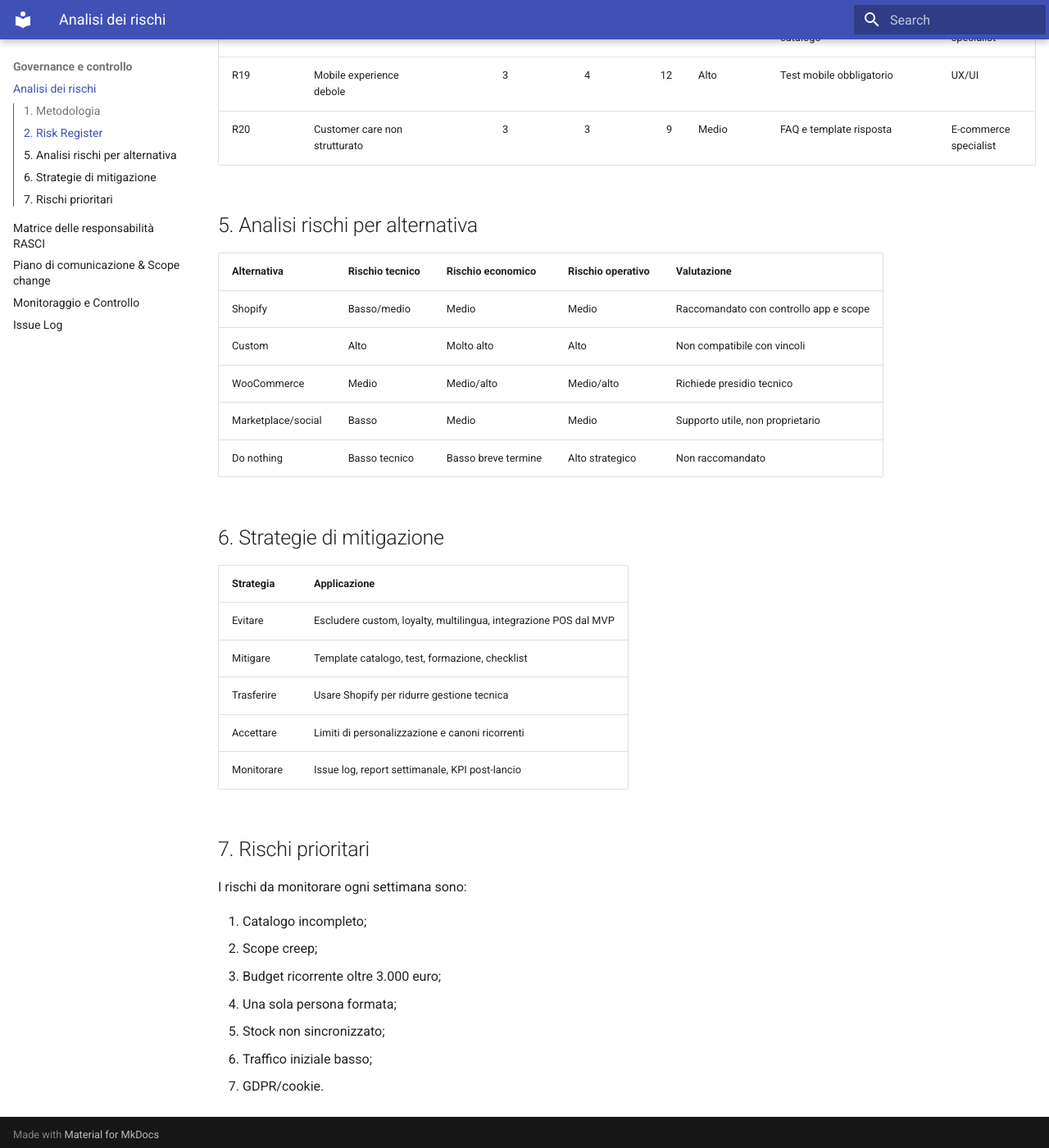
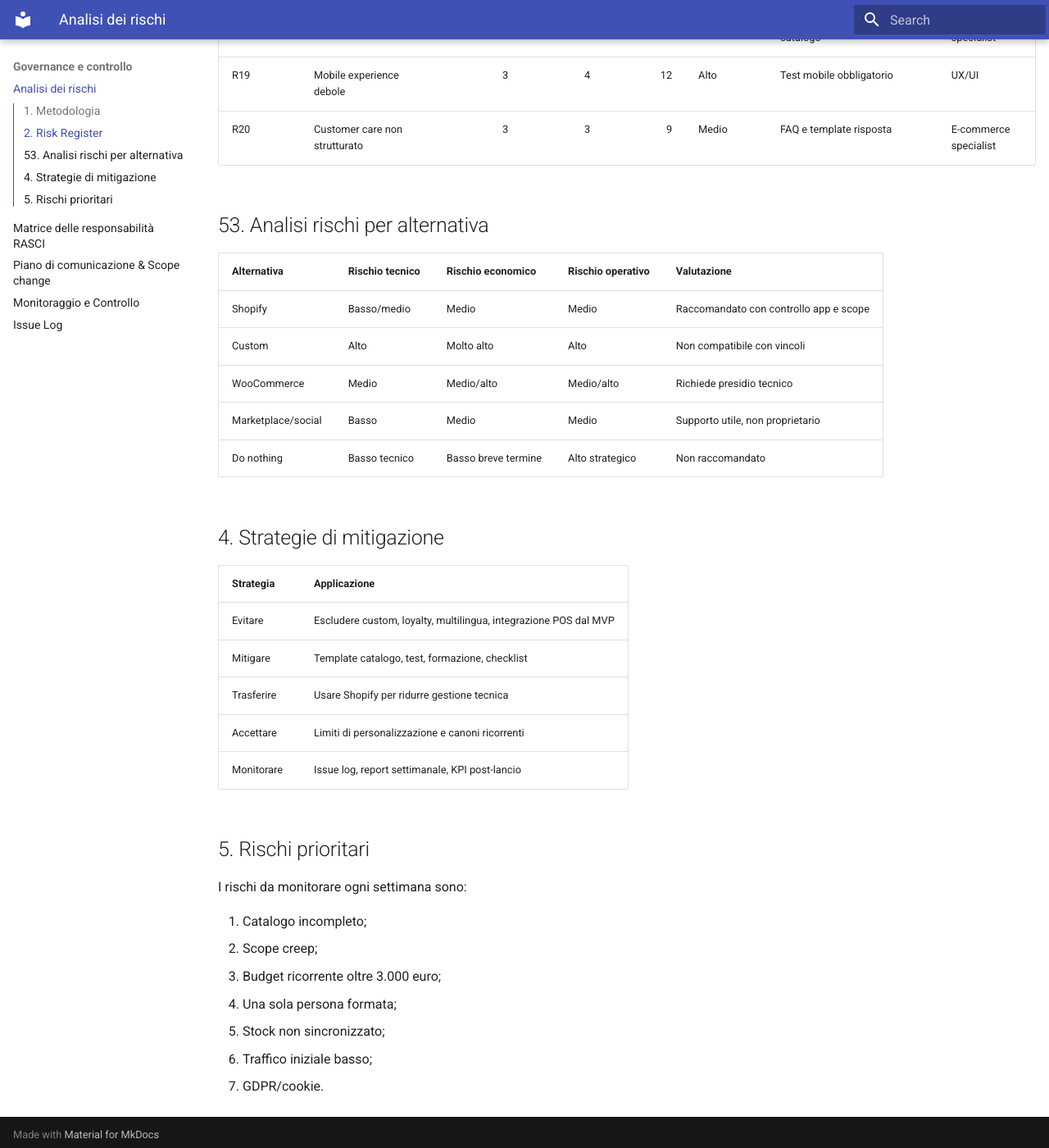
Before and after one commit to AlexTesta00/PM-Surya, an MkDocs documentation site: the page built from docs/risk.md, in a window 1280 px wide and 1400 px high, scrolled down 2227 px. Shown: the whole window at 82% size. Built offline with MkDocs 1.6.1 and Material for MkDocs 9.7.7, drawn with Linux system fonts in a browser that asks for light colours.

Commit message:
fix(risk.md): renumerate section

```diff
--- a/docs/risk.md
+++ b/docs/risk.md
@@ -46,7 +46,7 @@ Livello rischio = Probabilità x Impatto.
 | R19 | Mobile experience debole | 3 | 4 | 12 | Alto | Test mobile obbligatorio | UX/UI |
 | R20 | Customer care non strutturato | 3 | 3 | 9 | Medio | FAQ e template risposta | E-commerce specialist |
 
-## 5. Analisi rischi per alternativa
+## 53. Analisi rischi per alternativa
 
 | Alternativa | Rischio tecnico | Rischio economico | Rischio operativo | Valutazione |
 |---|---|---|---|---|
@@ -56,7 +56,7 @@ Livello rischio = Probabilità x Impatto.
 | Marketplace/social | Basso | Medio | Medio | Supporto utile, non proprietario |
 | Do nothing | Basso tecnico | Basso breve termine | Alto strategico | Non raccomandato |
 
-## 6. Strategie di mitigazione
+## 4. Strategie di mitigazione
 
 | Strategia | Applicazione |
 |---|---|
@@ -66,7 +66,7 @@ Livello rischio = Probabilità x Impatto.
 | Accettare | Limiti di personalizzazione e canoni ricorrenti |
 | Monitorare | Issue log, report settimanale, KPI post-lancio |
 
-## 7. Rischi prioritari
+## 5. Rischi prioritari
 
 I rischi da monitorare ogni settimana sono:
 
```
